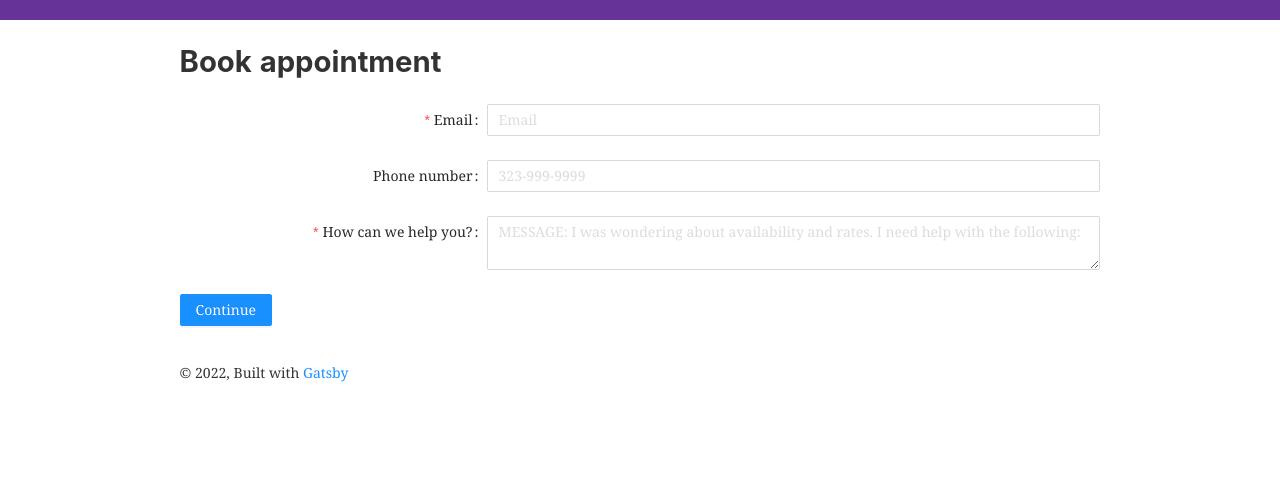
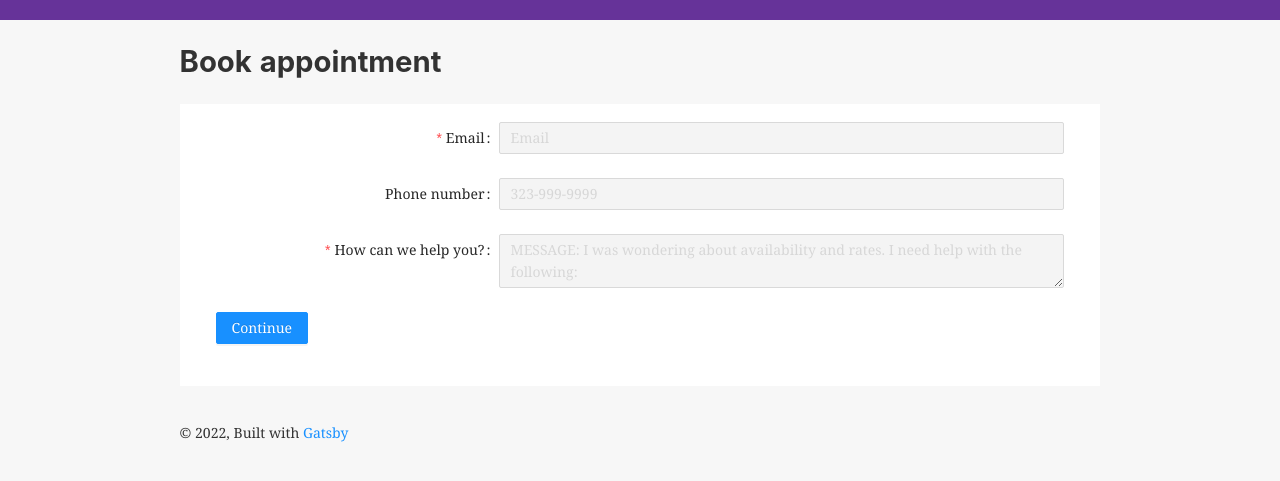
Before and after one commit to luiscmartinez/dreambuildgarage, a Gatsby site: page /page-2/ in a window 1280 px wide. Shown: the part 89-570 px from the top of the page. Built offline with nearby package versions, Linux system fonts and the light colour scheme; Gatsby itself is replaced by a stand-in of ours.

Commit message:
appointment form styles

```diff
--- a/src/components/layout.css
+++ b/src/components/layout.css
@@ -20,6 +20,8 @@ body {
   -ms-font-feature-settings: "kern", "liga", "clig", "calt";
   -webkit-font-feature-settings: "kern", "liga", "clig", "calt";
   font-feature-settings: "kern", "liga", "clig", "calt";
+  background-color: #f7f7f7;
+  /* color: white; */
 }
 article,
 aside,
@@ -621,3 +623,11 @@ pre tt:after {
   font-weight: bolder;
   border: 1px solid black;
 }
+.appointment_form {
+  background-color: white;
+  padding: 1rem 2rem;
+}
+.appointment_form input,
+.appointment_form textarea {
+  background-color: #f4f4f4;
+}
```
